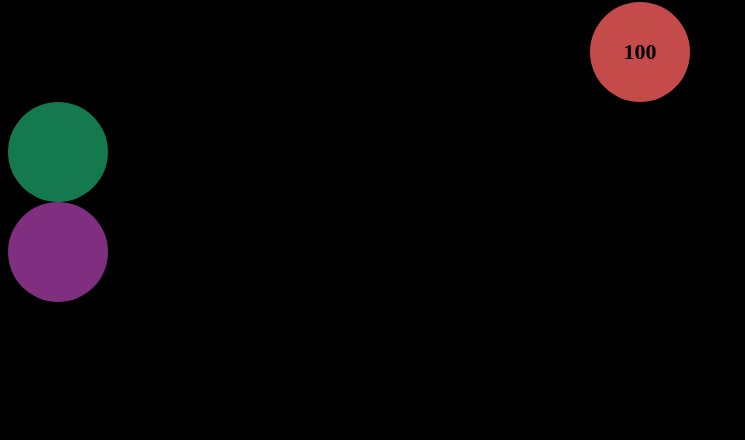
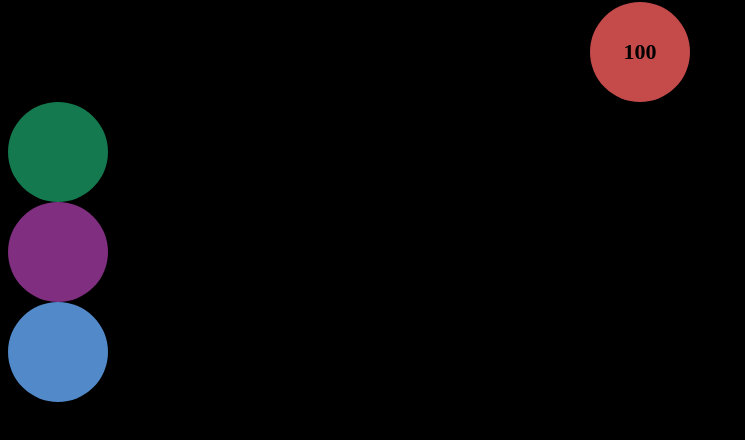
Before and after one commit to kashikarin/Ball-Game, a plain HTML site: page index.html in a window 1280 px wide. Shown: the part 78-518 px from the top of the page, without its empty margins (0-745 px from the left). Drawn offline with Linux system fonts and the light colour scheme.

Commit message:
adding fourth ball and onclickBall4 funciton

```diff
--- a/index.html
+++ b/index.html
@@ -12,6 +12,7 @@
         <div onclick='onBall1Click(400)' class="ball ball1">100</div>
         <div class="ball ball2"></div>
         <div onclick='onBall3Click()' class="ball ball3"></div>
+        <div onclick="onBall4Click()" class="ball ball4"></div>
     </div>
 
     <script src="util.js"></script>
--- a/main.js
+++ b/main.js
@@ -37,6 +37,48 @@ function onBall3Click(){
 
 }
 
+function onBall4Click(){
+    const elBall1 = document.querySelector('.ball1');
+    const elBall2 = document.querySelector('.ball2');
+    const reducer1 = getRandomInt(60, 20);
+    const reducer2 = getRandomInt(60, 20);
+    let computedStyles1 = getComputedStyle(elBall1);
+    let computedStyles2 = getComputedStyle(elBall2);
+    let width1 = computedStyles1.width.replace("px", "");
+    let width2 = computedStyles2.width.replace("px", "");
+    if (+width1 - reducer1 > 100){
+        elBall1.style.width = `${+width1 - reducer1}px`;
+        elBall1.style.height = `${+width1 - reducer1}px`;
+    } else {
+        elBall1.style.width = '100px';
+        elBall1.style.height = '100px';
+        console.log('Set width to:', elBall1.style.width);
+    }
+    if (+width2 - reducer2 > 100){
+        elBall2.style.width = `${+width2 - reducer2}px`;
+        elBall2.style.height = `${+width2 - reducer2}px`;
+    } else {
+        elBall2.style.width = '100px';
+        elBall2.style.height = '100px';
+        console.log('Set width to:', elBall2.style.width);
+    }
+
+    waitForTransition(elBall1).then(()=> {
+            computedStyles1 = getComputedStyle(elBall1);
+            width1 = computedStyles1.width.replace("px", "");
+            elBall1.innerText = +width1;
+            elBall1.style.backgroundColor = getRandomColor();
+            });
+    waitForTransition(elBall2).then(()=> {
+            computedStyles2 = getComputedStyle(elBall2);
+            width2 = computedStyles2.width.replace("px", "");
+            elBall2.innerText = +width2;
+            elBall2.style.backgroundColor = getRandomColor();
+        });
+
+
+}
+
 function waitForTransition(el){
     return new Promise(resolve => {
         const handler = () => {
--- a/style.css
+++ b/style.css
@@ -27,9 +27,13 @@ h1{
 .ball2{
     background-color: #15794f;
     transition: width 1s, height 1s;
-
 }
 
 .ball3{
     background-color: #802e80;
 }
+
+.ball4{
+        background-color: #5189c9;
+
+}
--- a/util.js
+++ b/util.js
@@ -1,6 +1,7 @@
-function getRandomInt(max){
-    return Math.floor(Math.random() * max)
+function getRandomInt(max, min=0){
+    return Math.floor(Math.random() * (max-min)) + min;
 }
+
 
 
 function getRandomColor(){
```
